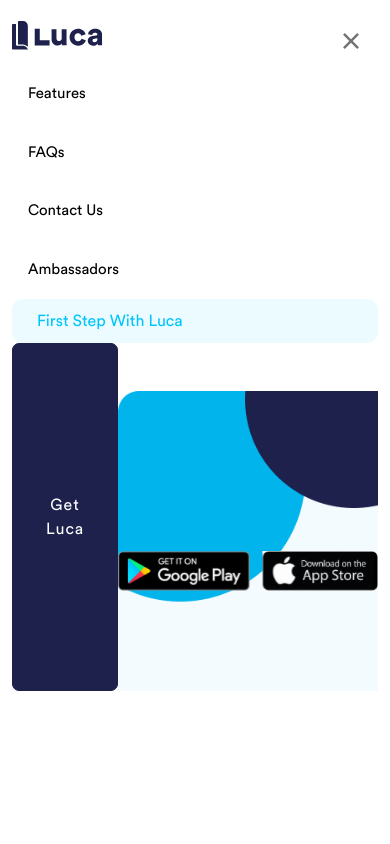
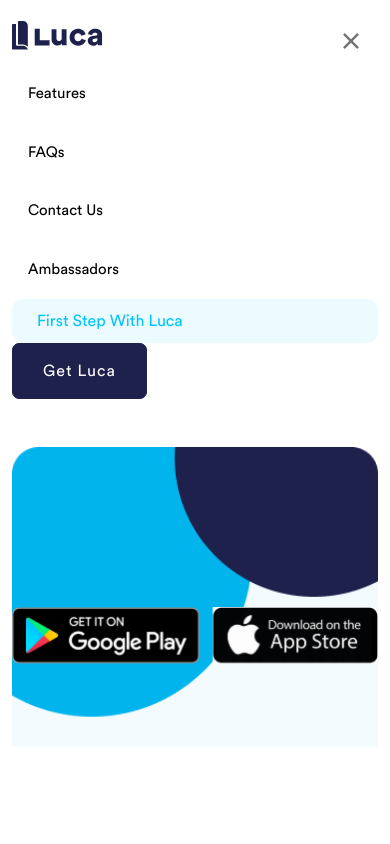
Before and after one commit to Luca-Technologies/luca-website, a Next.js app: page /blog in a window 390 px wide. Both pictures are taken after a click on the button 351 px from the left and 40 px from the top of the page. Shown: the top 844 px of the page. Built offline with nearby package versions, Linux system fonts and the light colour scheme.

Commit message:
mobile menu style

```diff
--- a/src/components/Navbar/index.js
+++ b/src/components/Navbar/index.js
@@ -139,7 +139,7 @@ export default function Index() {
                 </NavDropdown.Item>
               </NavDropdown> */}
             </Nav>
-            <Form className="d-flex">
+            <Form>
               <Link href="/#get-luca">
                 <Button variant="primary" className="btn-get-luca">
                   Get Luca
--- a/src/pages/first-step/index.js
+++ b/src/pages/first-step/index.js
@@ -1,7 +1,3 @@
-// import Image from "next/image";
-
-import { useState } from "react";
-// import styles from "../styles/Home.module.css";
 //data
 import { Testimonies } from "../../Data/index";
 
@@ -15,7 +11,6 @@ import HeadComp from "../../components/MetaData";
 import FAQ from "../../components/FAQ";
 
 import Footer from "../../components/Footer";
-// import Logo frr
 // images
 
 export default function Home() {
--- a/src/pages/index.js
+++ b/src/pages/index.js
@@ -1,7 +1,5 @@
-// import Image from "next/image";
+import { useState } from "react";
 
-import { useState } from "react";
-// import styles from "../styles/Home.module.css";
 //data
 import { Testimonies } from "../Data/index";
 
@@ -15,7 +13,7 @@ import HeadComp from "../components/MetaData";
 import FAQ from "../components/FAQ";
 
 import Footer from "../components/Footer";
-// import Logo frr
+
 // images
 import ComponentImage from "./../Assets/Images/keep-track-img.svg";
 import ManageDebtImage from "./../Assets/Images/manage-debt.svg";
```
